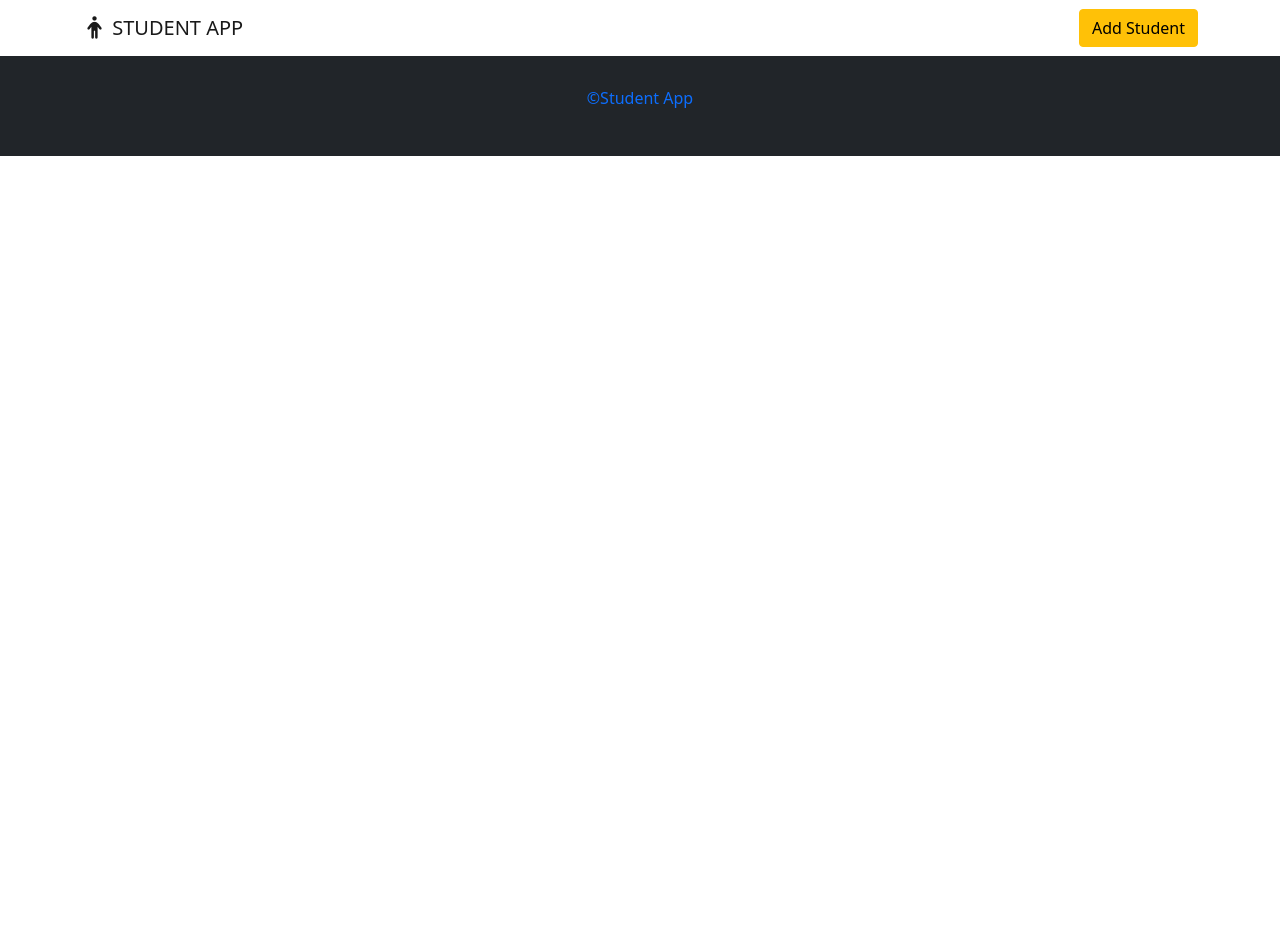
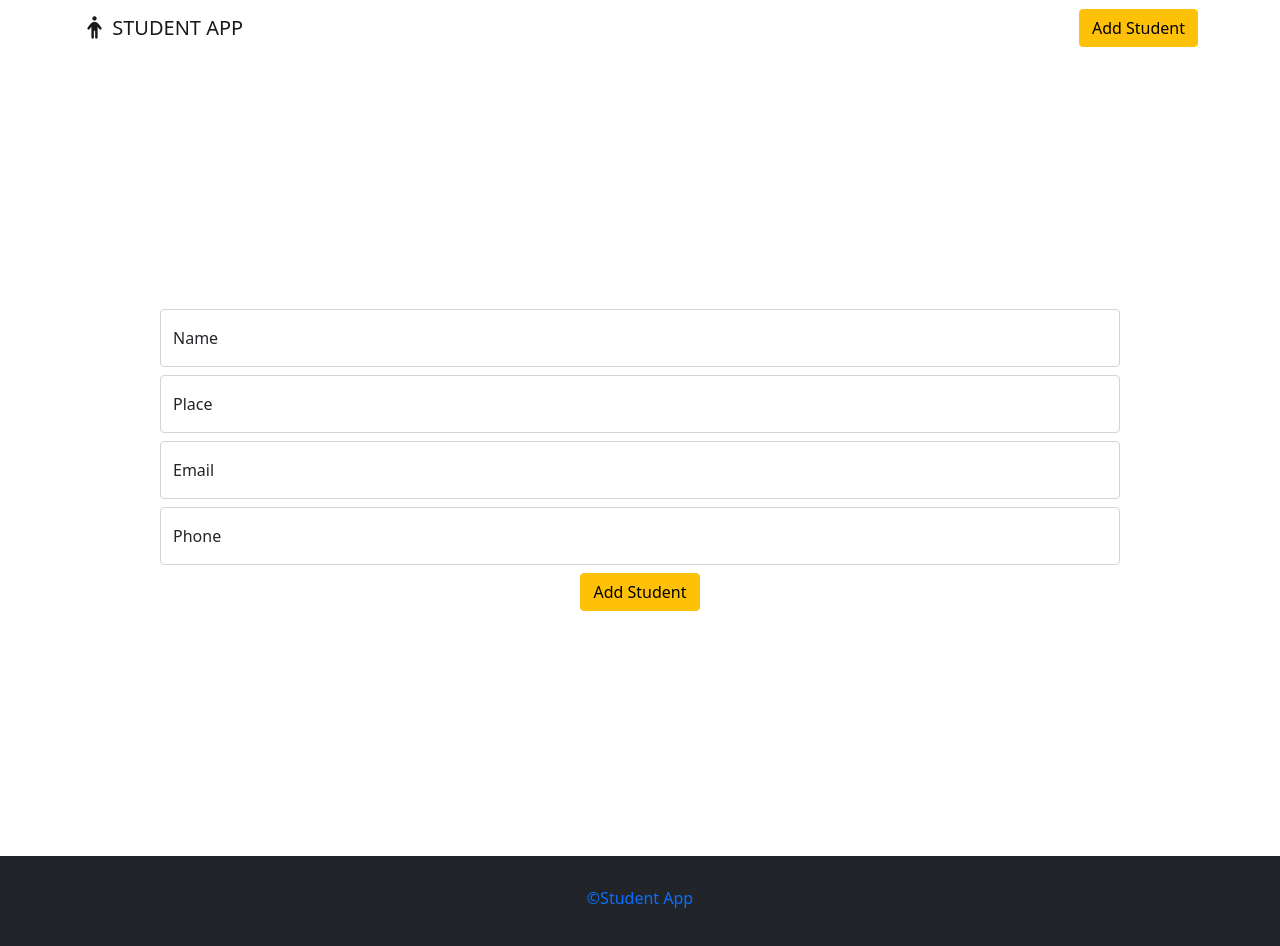
Before and after one commit to um-shuhaib/student-client, a React (Vite) app: page /edit in a window 1280 px wide. Shown: the top 946 px of the page. Before the commit the page ends 800 px from the top, so only its background shows below. Built offline with nearby package versions, Linux system fonts and the light colour scheme.

Commit message:
added updatejsx and installed axios

```diff
--- a/package.json
+++ b/package.json
@@ -10,6 +10,7 @@
     "preview": "vite preview"
   },
   "dependencies": {
+    "axios": "^1.13.2",
     "react": "^19.2.0",
     "react-bootstrap": "^2.10.10",
     "react-dom": "^19.2.0",
--- a/src/App.jsx
+++ b/src/App.jsx
@@ -7,6 +7,7 @@ import {Routes,Route} from 'react-router-dom'
 import Header from './componets/Header'
 import Footer from './componets/Footer'
 import AddStudent from './componets/AddStudent'
+import EditStudent from './componets/EditStudent'
 
 function App() {
 
@@ -17,7 +18,7 @@ function App() {
       <Routes>
         <Route path='/' element={<Home/>} />
         <Route path='add' element={<AddStudent/>} />
-        {/* <Route path='header' element={<Header/>} /> */}
+        <Route path='edit' element={<EditStudent/>} />
       </Routes>
     <Footer/>
     </>
--- /dev/null
+++ b/src/componets/EditStudent.jsx
@@ -0,0 +1,29 @@
+import React from 'react'
+import FloatingLabel from 'react-bootstrap/FloatingLabel';
+import Form from 'react-bootstrap/Form';
+
+function EditStudent() {
+  return (
+    <div className='vh-100 d-flex justify-content-center align-items-center'>
+            <div className='w-75'>
+                <FloatingLabel controlId="floatingPassword" label="Name" className='mt-2'>
+                    <Form.Control type="text" placeholder="..." />
+                </FloatingLabel>
+                <FloatingLabel controlId="floatingPassword" label="Place" className='mt-2'>
+                    <Form.Control type="text" placeholder="..." />
+                </FloatingLabel>
+                <FloatingLabel controlId="floatingPassword" label="Email" className='mt-2'>
+                    <Form.Control type="email" placeholder="..." />
+                </FloatingLabel>
+                <FloatingLabel controlId="floatingPassword" label="Phone" className='mt-2'>
+                    <Form.Control type="text" placeholder="..." />
+                </FloatingLabel>
+            <div className='d-flex justify-content-center'>
+                <button className='btn btn-warning mt-2'>Add Student</button>
+            </div>
+            </div>
+        </div>
+  )
+}
+
+export default EditStudent
--- a/src/componets/home.jsx
+++ b/src/componets/home.jsx
@@ -1,4 +1,5 @@
 import React from 'react'
+import { Link } from 'react-router-dom'
 
 function home() {
   return (
@@ -13,6 +14,7 @@ function home() {
                         <th>PLACE</th>
                         <th>EMAIL</th>
                         <th>PHONE</th>
+                        <th>OPTIONS</th>
                     </tr>
                 </thead>
                 <tbody>
@@ -22,6 +24,10 @@ function home() {
                         <td>Malappuram</td>
                         <td>kdash@lum.com</td>
                         <td>8562545859</td>
+                        <td>
+                            <Link to={'edit'} className='m-2 btn'><i class="fa-solid fa-pen-to-square fa-xl" style={{color:' #74C0FC'}}></i></Link>
+                            <Link to={'edit'} className='m-2 btn'><i class="fa-solid fa-delete-left fa-xl" style={{color:' red'}}></i></Link>
+                        </td>
                     </tr>
                 </tbody>
             </table>
```
Also changed, not shown: 1 other file (tests, documents, lock files or other folders).
